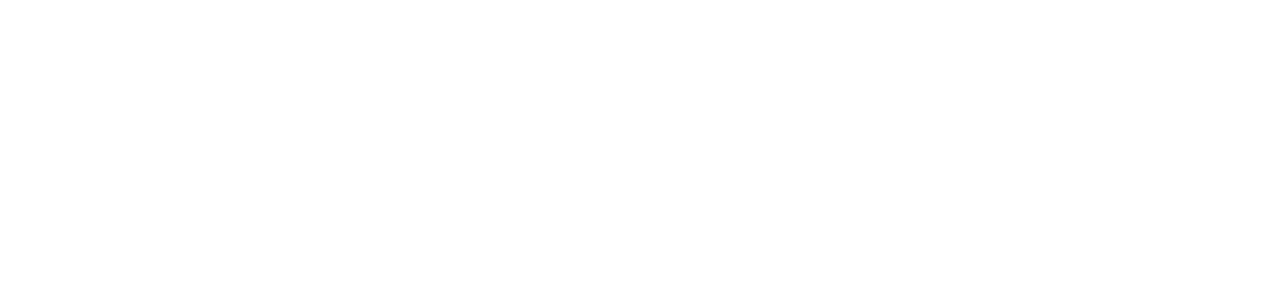
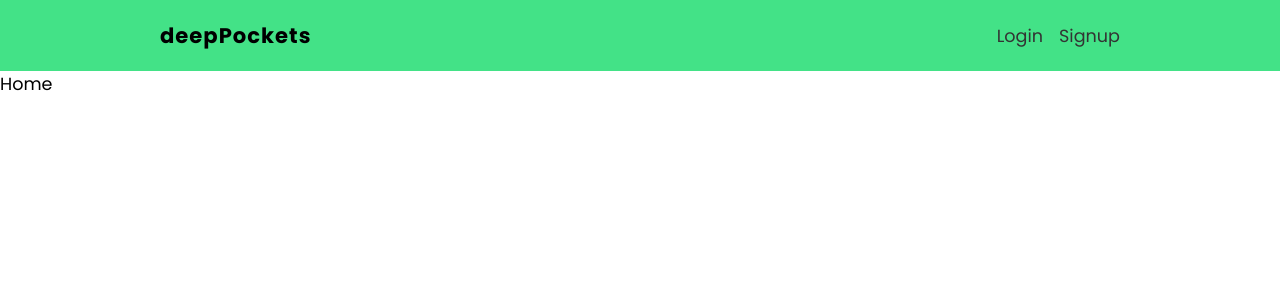
Before and after one commit to JBreidfjord/finance-tracker, a React (Create React App) app: page / in a window 1280 px wide. Shown: the top 300 px of the page. Built offline with nearby package versions, Linux system fonts and the light colour scheme.

Commit message:
Navbar and routes to pages

```diff
--- a/package.json
+++ b/package.json
@@ -8,6 +8,7 @@
     "@testing-library/user-event": "^13.5.0",
     "react": "^17.0.2",
     "react-dom": "^17.0.2",
+    "react-router-dom": "^6.2.1",
     "react-scripts": "5.0.0",
     "web-vitals": "^2.1.2"
   },
--- a/src/App.js
+++ b/src/App.js
@@ -1,5 +1,23 @@
+import { BrowserRouter, Route, Routes } from "react-router-dom";
+
+import Home from "./pages/home/Home";
+import Login from "./pages/login/Login";
+import Navbar from "./components/Navbar";
+import Signup from "./pages/signup/Signup";
+
 function App() {
-  return <div className="App"></div>;
+  return (
+    <div className="App">
+      <BrowserRouter>
+        <Navbar />
+        <Routes>
+          <Route path="/" element={<Home />} />
+          <Route path="/login" element={<Login />} />
+          <Route path="/signup" element={<Signup />} />
+        </Routes>
+      </BrowserRouter>
+    </div>
+  );
 }
 
 export default App;
--- /dev/null
+++ b/src/components/Navbar.js
@@ -0,0 +1,18 @@
+import { NavLink } from "react-router-dom";
+import styles from "./Navbar.module.css";
+
+export default function Navbar() {
+  return (
+    <nav className={styles.navbar}>
+      <ul>
+        <li className={styles.title}>deepPockets</li>
+        <li>
+          <NavLink to="/login">Login</NavLink>
+        </li>
+        <li>
+          <NavLink to="/signup">Signup</NavLink>
+        </li>
+      </ul>
+    </nav>
+  );
+}
--- /dev/null
+++ b/src/components/Navbar.module.css
@@ -0,0 +1,30 @@
+.navbar {
+  width: 100%;
+  background: #43e287;
+  padding: 20px 10px;
+  box-sizing: border-box;
+}
+
+.navbar ul {
+  display: flex;
+  margin: 0 auto;
+  max-width: 960px;
+  align-items: center;
+}
+
+.title {
+  margin-right: auto;
+  font-weight: bold;
+  letter-spacing: 1px;
+  font-size: 1.2em;
+}
+
+.navbar button,
+.navbar a {
+  margin-left: 16px;
+}
+
+.navbar a {
+  color: #333;
+  text-decoration: none;
+}
```
Also changed, not shown: 1 other file (tests, documents, lock files or other folders).
